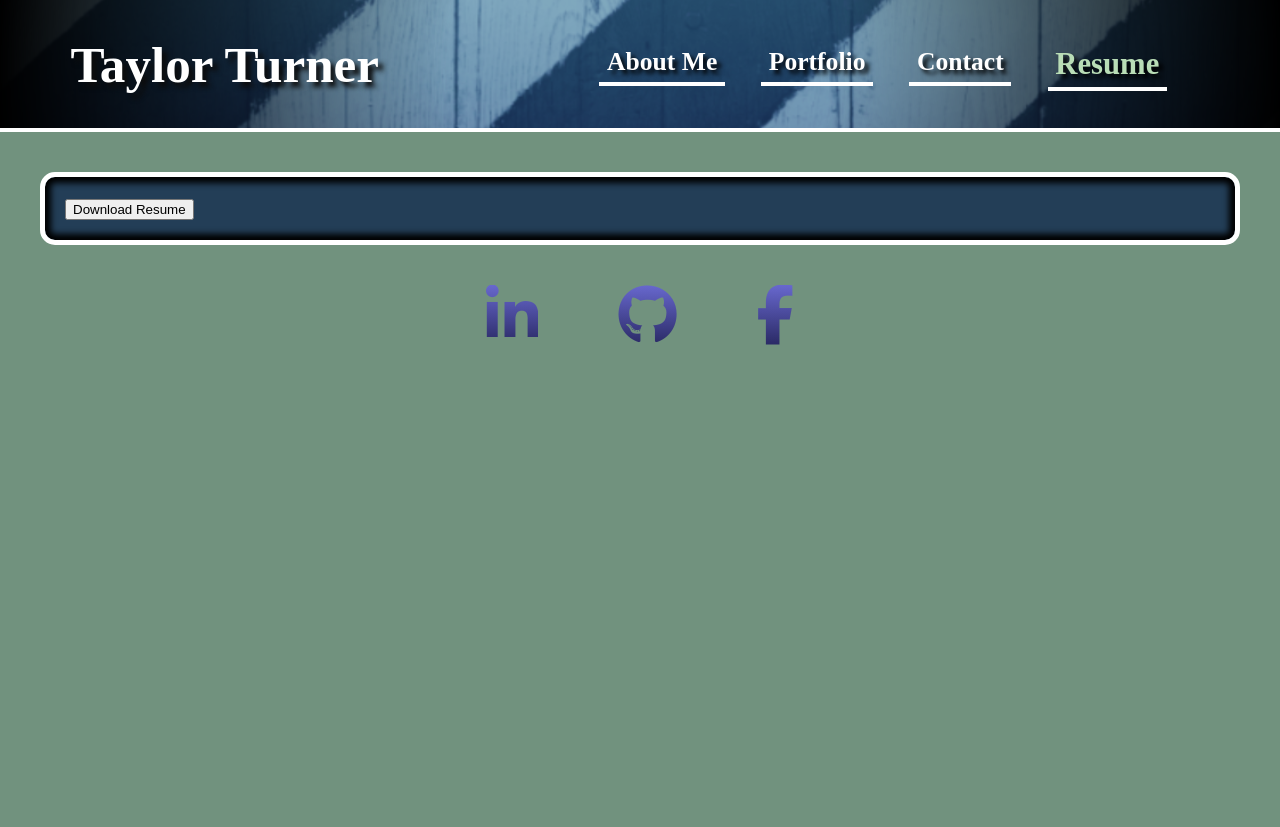
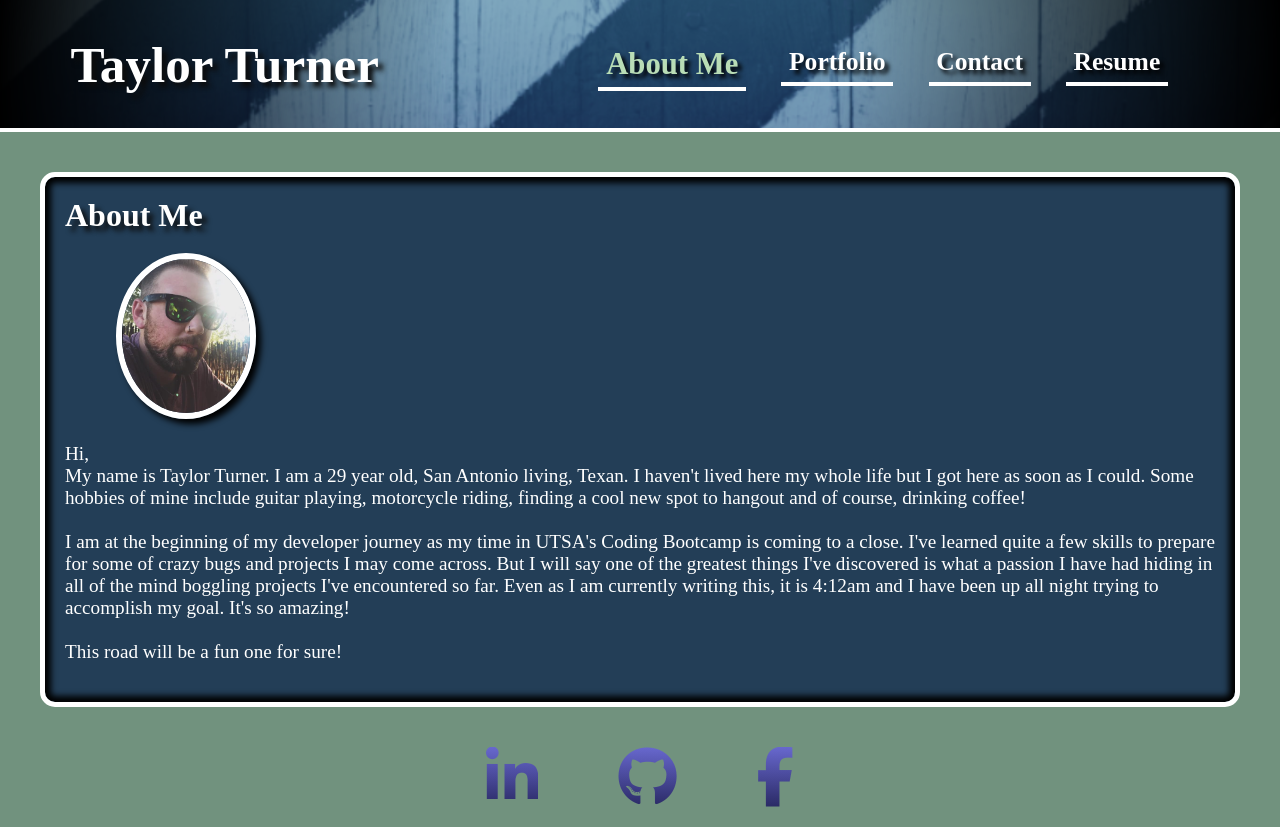
Before and after one commit to Bonee94/taylors-react-portfolio, a React (Create React App) app: page / in a window 1280 px wide. Before the commit the page ends 800 px from the top, so only its background shows below. Built offline with nearby package versions, Linux system fonts and the light colour scheme.

Commit message:
Changed app starting section from Portfolio to About

```diff
--- a/src/components/PortfolioContainer.js
+++ b/src/components/PortfolioContainer.js
@@ -9,7 +9,7 @@ import Resume from './pages/Resume';
 
 
 export default function PortfolioContainer() {
-  const [currentPage, setCurrentPage] = useState('Resume');
+  const [currentPage, setCurrentPage] = useState('About');
 
   // this is checking the value of current page state and returning the proper page
   const renderPage = () => {
```
